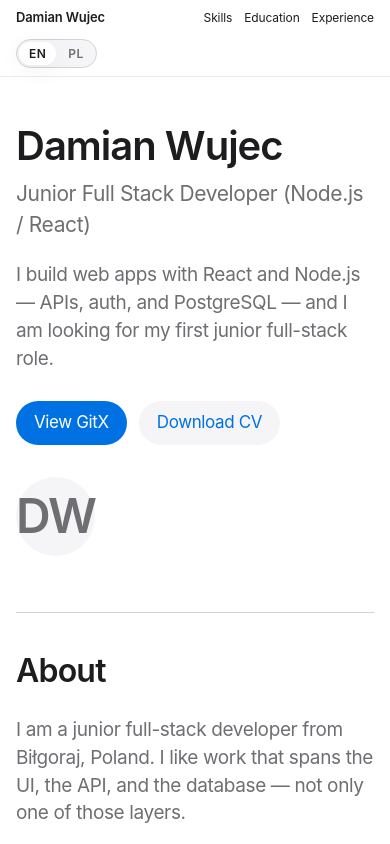
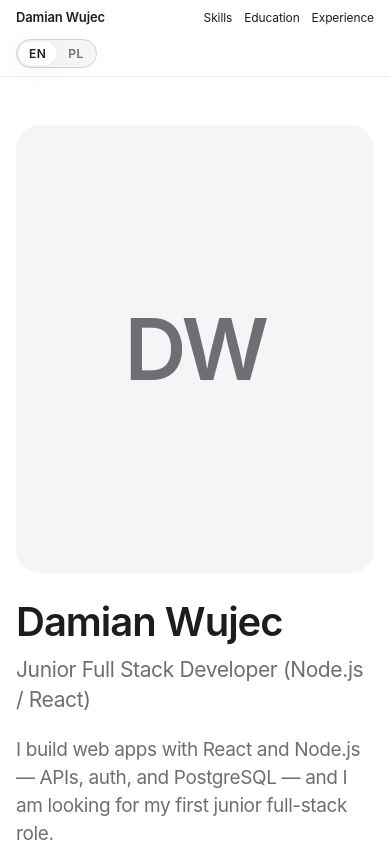
Before and after one commit to WujecDamian/WujecDamian-Portfolio, a React (Vite) app: page / in a window 390 px wide. Shown: the top 844 px of the page. Built offline with nearby package versions, Linux system fonts and the light colour scheme.

Commit message:
fix: show a large hero portrait first on mobile

```diff
--- a/src/components/Hero/Hero.module.css
+++ b/src/components/Hero/Hero.module.css
@@ -77,14 +77,16 @@
   .hero {
     grid-template-columns: 1fr;
     padding: 16px 0 56px;
-    gap: 32px;
+    gap: 28px;
   }
 
   .hero__portrait {
-    max-width: 280px;
-    aspect-ratio: 1;
-    border-radius: 50%;
-    justify-self: start;
-    font-size: 48px;
+    order: -1;
+    width: 100%;
+    max-width: none;
+    aspect-ratio: 4 / 5;
+    border-radius: 24px;
+    justify-self: stretch;
+    font-size: clamp(72px, 22vw, 120px);
   }
 }
```
